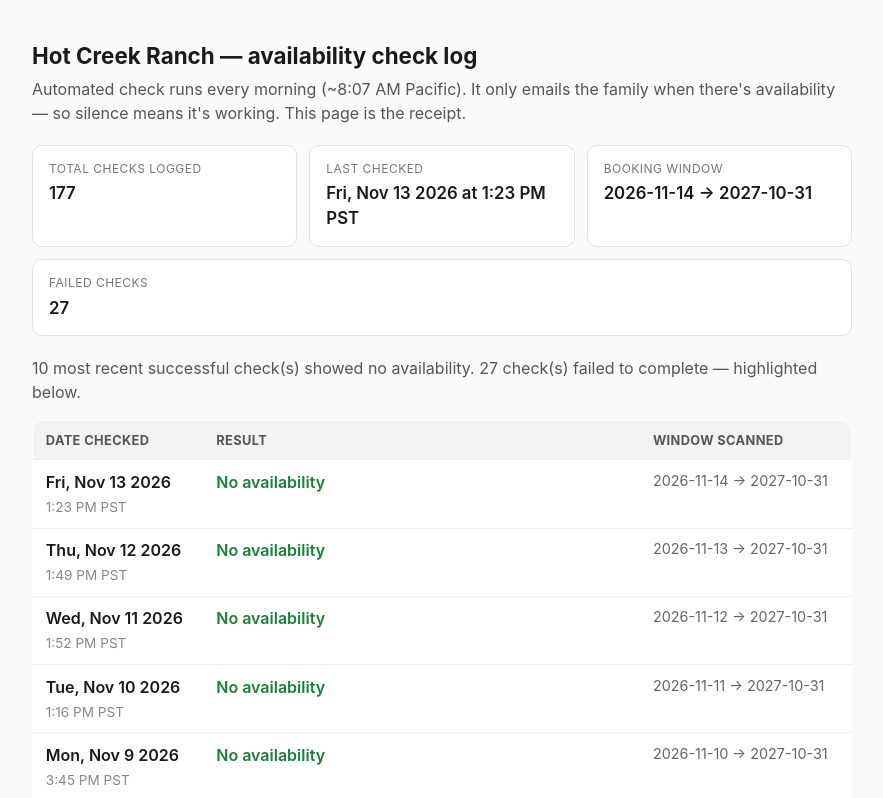
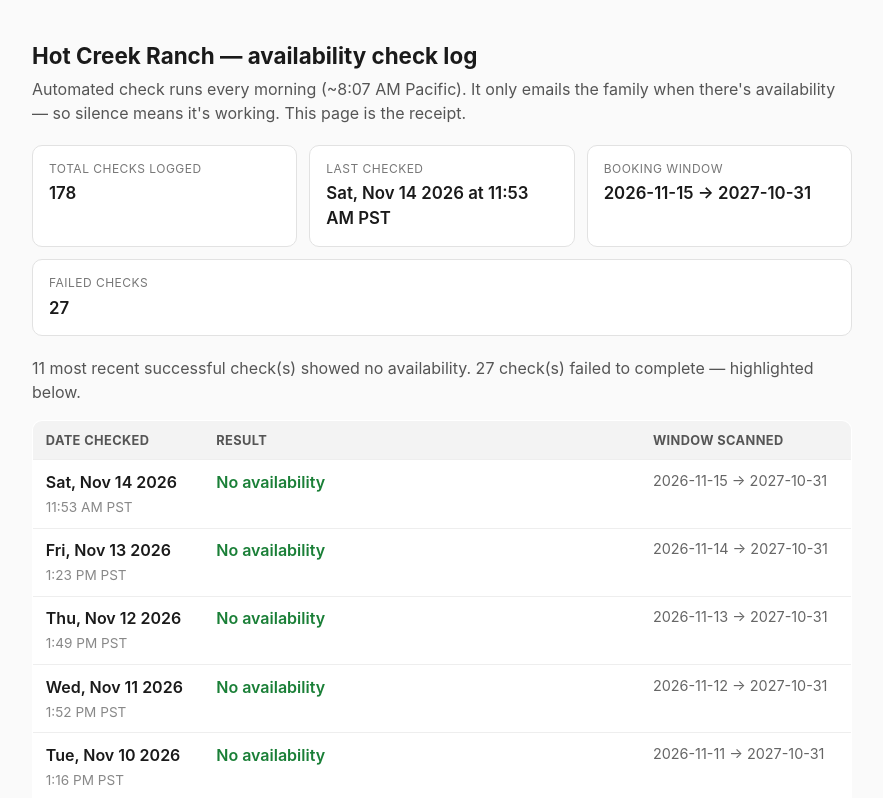
Before and after one commit to spacemanspiff85/hot-creek-log, a plain HTML site: page index.html in a window 1280 px wide. Shown: the top 798 px of the page, without its empty margins (198-1081 px from the left). Drawn offline with Linux system fonts and the light colour scheme.

Commit message:
log: 2026-11-14 page update

```diff
--- a/index.html
+++ b/index.html
@@ -55,16 +55,17 @@
   This page is the receipt.</p>
 
   <div class="cards">
-    <div class="card"><div class="k">Total checks logged</div><div class="v">177</div></div>
-    <div class="card"><div class="k">Last checked</div><div class="v">Fri, Nov 13 2026 at 1:23 PM PST</div></div>
-    <div class="card"><div class="k">Booking window</div><div class="v">2026-11-14 → 2027-10-31</div></div>
+    <div class="card"><div class="k">Total checks logged</div><div class="v">178</div></div>
+    <div class="card"><div class="k">Last checked</div><div class="v">Sat, Nov 14 2026 at 11:53 AM PST</div></div>
+    <div class="card"><div class="k">Booking window</div><div class="v">2026-11-15 → 2027-10-31</div></div>
     <div class="card"><div class="k">Failed checks</div><div class="v">27</div></div>
   </div>
-  <p class="sub">10 most recent successful check(s) showed no availability. 27 check(s) failed to complete — highlighted below.</p>
+  <p class="sub">11 most recent successful check(s) showed no availability. 27 check(s) failed to complete — highlighted below.</p>
 
   <table>
     <thead><tr><th>Date checked</th><th>Result</th><th>Window scanned</th></tr></thead>
     <tbody>
+<tr><td class="date">Sat, Nov 14 2026<br><span class="time">11:53 AM PST</span></td><td><span class="ok">No availability</span></td><td class="window">2026-11-15 → 2027-10-31</td></tr>
 <tr><td class="date">Fri, Nov 13 2026<br><span class="time">1:23 PM PST</span></td><td><span class="ok">No availability</span></td><td class="window">2026-11-14 → 2027-10-31</td></tr>
 <tr><td class="date">Thu, Nov 12 2026<br><span class="time">1:49 PM PST</span></td><td><span class="ok">No availability</span></td><td class="window">2026-11-13 → 2027-10-31</td></tr>
 <tr><td class="date">Wed, Nov 11 2026<br><span class="time">1:52 PM PST</span></td><td><span class="ok">No availability</span></td><td class="window">2026-11-12 → 2027-10-31</td></tr>
@@ -245,7 +246,7 @@
     </tbody>
   </table>
 
-  <footer>Generated Fri, Nov 13 2026 at 1:23 PM PST from
+  <footer>Generated Sat, Nov 14 2026 at 11:53 AM PST from
   logs/history.jsonl. One row per completed run.</footer>
 </body>
 </html>
```
